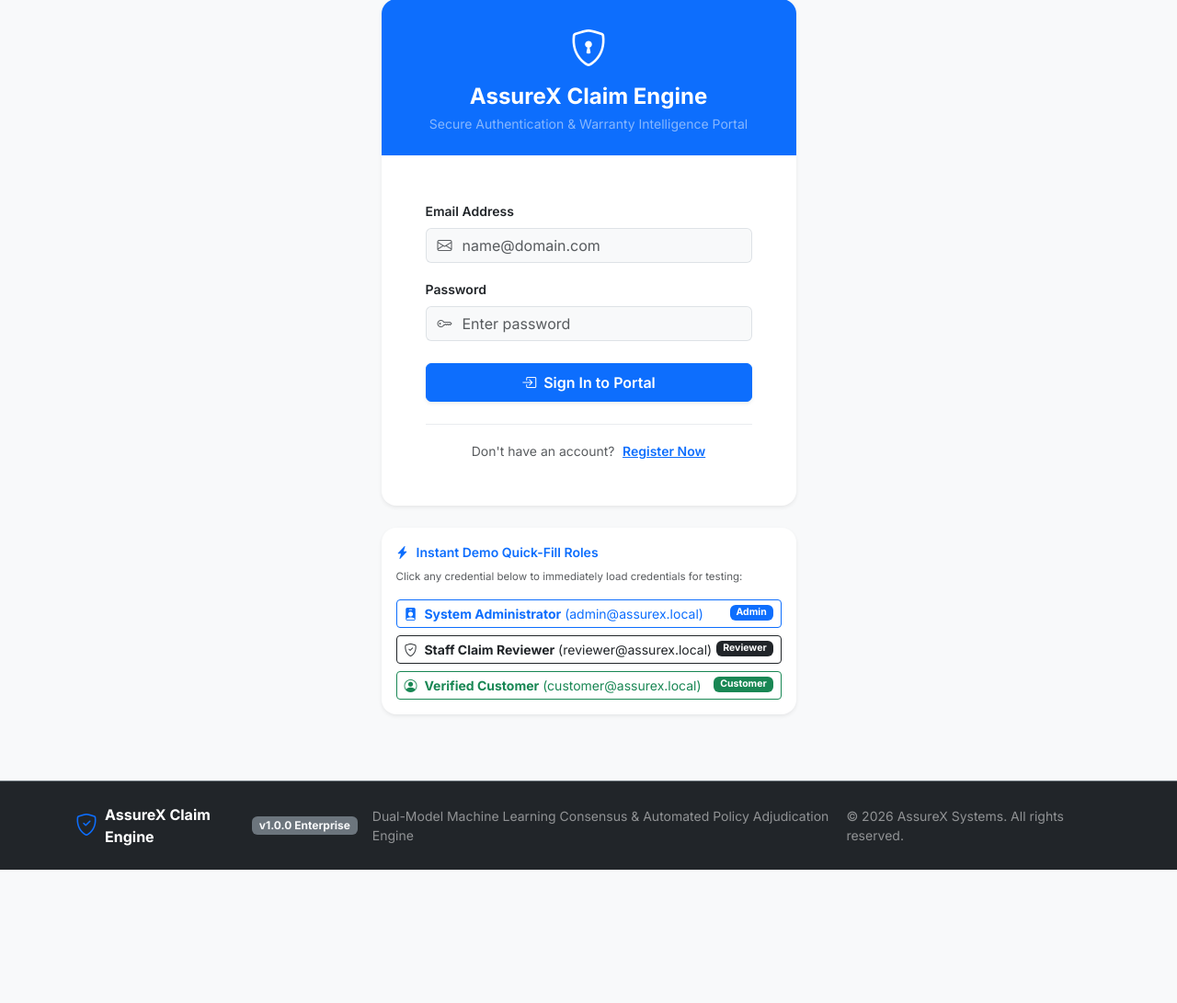
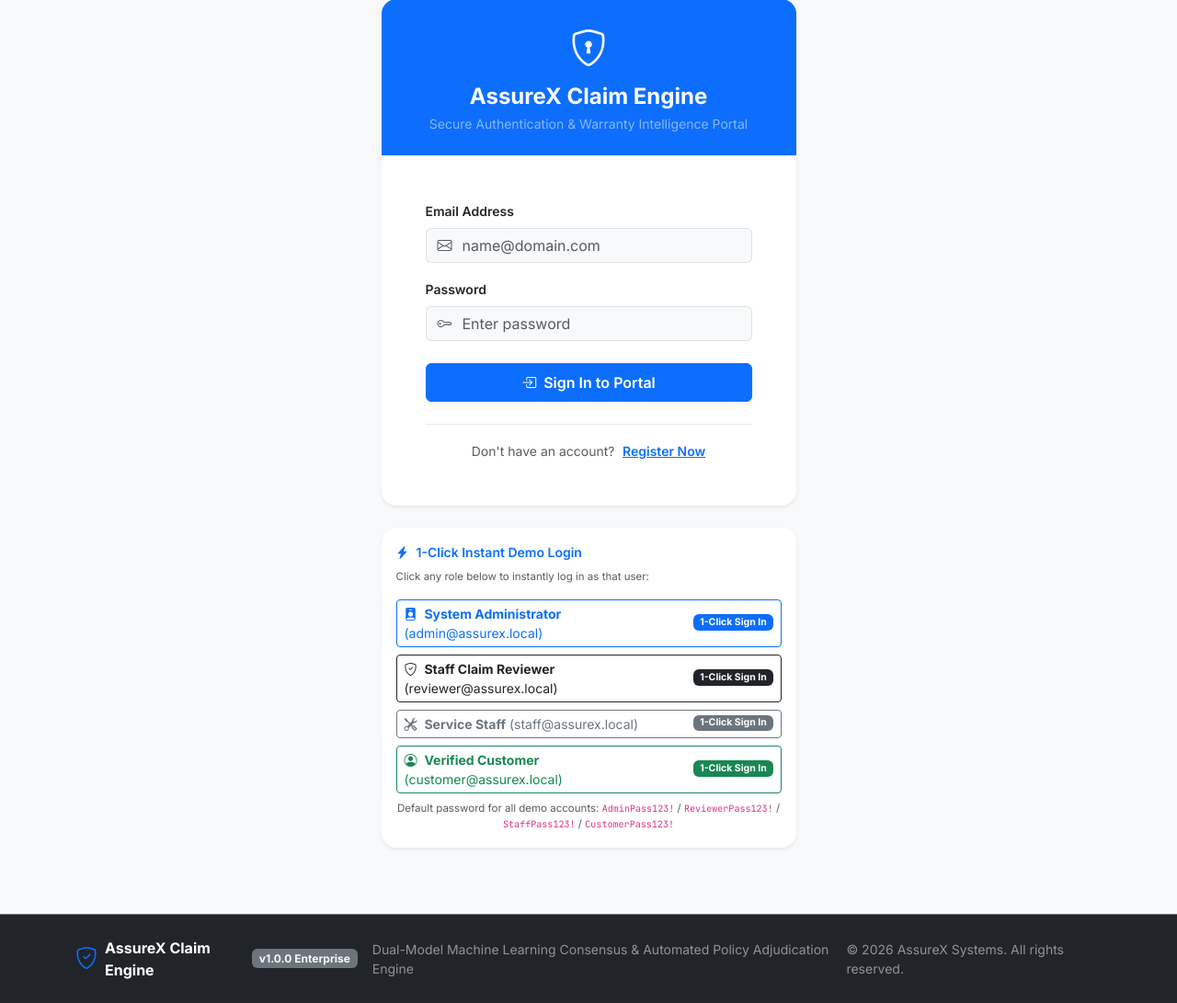
Before and after one commit to sami2515/assurex-claim-engine, a Flask app: page /login in a window 1280 px wide. Shown: the part 126-1217 px from the top of the page at 92% size. Before the commit the page ends 1072 px from the top, so only its background shows below. Run offline with Flask 3, Linux system fonts and the light colour scheme.

Commit message:
fix login quick fill and auth routes

```diff
--- a/src/api/auth.py
+++ b/src/api/auth.py
@@ -144,6 +144,6 @@ def portal_redirect():
     elif role == Config.ROLE_REVIEWER:
         return redirect(url_for("reviewer.queue"))
     elif role == Config.ROLE_STAFF:
-        return redirect(url_for("claims.claims_list"))
+        return redirect(url_for("claims.customer_dashboard"))
     else:
         return redirect(url_for("claims.customer_dashboard"))
--- a/static/js/main.js
+++ b/static/js/main.js
@@ -171,7 +171,7 @@ document.addEventListener("DOMContentLoaded", function () {
         `;
     }
 
-    // 5. Quick Demo Credentials Auto-Fill on Login Page
+    // 5. Quick Demo Credentials Auto-Fill & Instant 1-Click Login
     window.fillCredentials = function (email, password) {
         const emailInput = document.getElementById("email");
         const passwordInput = document.getElementById("password");
@@ -180,4 +180,17 @@ document.addEventListener("DOMContentLoaded", function () {
             passwordInput.value = password;
         }
     };
+
+    window.quickLogin = function (email, password) {
+        const emailInput = document.getElementById("email");
+        const passwordInput = document.getElementById("password");
+        const form = document.getElementById("loginForm");
+        if (emailInput && passwordInput) {
+            emailInput.value = email;
+            passwordInput.value = password;
+        }
+        if (form) {
+            form.submit();
+        }
+    };
 });
--- a/templates/auth/login.html
+++ b/templates/auth/login.html
@@ -14,7 +14,7 @@
             </div>
 
             <div class="card-body p-4 p-md-5">
-                <form method="POST" action="{{ url_for('auth.login') }}">
+                <form id="loginForm" method="POST" action="{{ url_for('auth.login') }}">
                     <div class="mb-3">
                         <label for="email" class="form-label fw-semibold small text-slate-700">Email Address</label>
                         <div class="input-group">
@@ -46,22 +46,29 @@
         <!-- Quick Demo Credentials Box -->
         <div class="card border-0 bg-white shadow-sm rounded-4 mt-4 p-3">
             <div class="d-flex align-items-center gap-2 mb-2 text-primary fw-semibold small">
-                <i class="bi bi-lightning-charge-fill"></i> Instant Demo Quick-Fill Roles
+                <i class="bi bi-lightning-charge-fill"></i> 1-Click Instant Demo Login
             </div>
-            <p class="text-muted extra-small mb-3">Click any credential below to immediately load credentials for testing:</p>
+            <p class="text-muted extra-small mb-3">Click any role below to instantly log in as that user:</p>
             <div class="d-grid gap-2">
-                <button type="button" class="btn btn-sm btn-outline-primary text-start d-flex justify-content-between align-items-center" onclick="fillCredentials('admin@assurex.local', 'AdminSecure123!')">
+                <button type="button" class="btn btn-sm btn-outline-primary text-start d-flex justify-content-between align-items-center" onclick="quickLogin('admin@assurex.local', 'AdminPass123!')">
                     <span><i class="bi bi-person-badge-fill me-1"></i> <b>System Administrator</b> (admin@assurex.local)</span>
-                    <span class="badge bg-primary">Admin</span>
+                    <span class="badge bg-primary">1-Click Sign In</span>
                 </button>
-                <button type="button" class="btn btn-sm btn-outline-dark text-start d-flex justify-content-between align-items-center" onclick="fillCredentials('reviewer@assurex.local', 'ReviewerSecure123!')">
+                <button type="button" class="btn btn-sm btn-outline-dark text-start d-flex justify-content-between align-items-center" onclick="quickLogin('reviewer@assurex.local', 'ReviewerPass123!')">
                     <span><i class="bi bi-shield-check me-1"></i> <b>Staff Claim Reviewer</b> (reviewer@assurex.local)</span>
-                    <span class="badge bg-dark">Reviewer</span>
+                    <span class="badge bg-dark">1-Click Sign In</span>
                 </button>
-                <button type="button" class="btn btn-sm btn-outline-success text-start d-flex justify-content-between align-items-center" onclick="fillCredentials('customer@assurex.local', 'CustomerSecure123!')">
+                <button type="button" class="btn btn-sm btn-outline-secondary text-start d-flex justify-content-between align-items-center" onclick="quickLogin('staff@assurex.local', 'StaffPass123!')">
+                    <span><i class="bi bi-tools me-1"></i> <b>Service Staff</b> (staff@assurex.local)</span>
+                    <span class="badge bg-secondary">1-Click Sign In</span>
+                </button>
+                <button type="button" class="btn btn-sm btn-outline-success text-start d-flex justify-content-between align-items-center" onclick="quickLogin('customer@assurex.local', 'CustomerPass123!')">
                     <span><i class="bi bi-person-circle me-1"></i> <b>Verified Customer</b> (customer@assurex.local)</span>
-                    <span class="badge bg-success">Customer</span>
+                    <span class="badge bg-success">1-Click Sign In</span>
                 </button>
+            </div>
+            <div class="mt-2 text-center text-muted extra-small">
+                Default password for all demo accounts: <code>AdminPass123!</code> / <code>ReviewerPass123!</code> / <code>StaffPass123!</code> / <code>CustomerPass123!</code>
             </div>
         </div>
     </div>
```
Also changed, not shown: src/models/entities.py (+16 -1 lines).
